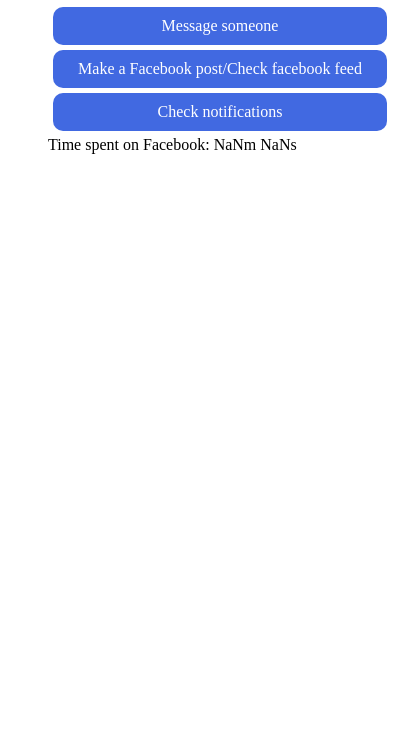
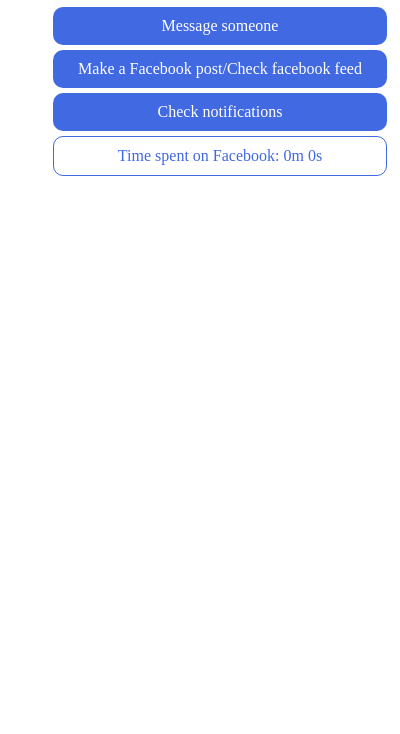
Before and after one commit to iamef/facebook-blocker-extension, a browser extension: page popup.html in a window 400 px wide. Shown: the part 110-844 px from the top of the page. Drawn offline with Linux system fonts and the light colour scheme.

Commit message:
Updated the timeSpent display so that it has a royalblue border with blue text and turns like the other ones when hover, updated the time to 0 if the time is NaN

```diff
--- a/popup.html
+++ b/popup.html
@@ -22,6 +22,29 @@
                 text-decoration: none;
                 color: white;
             }
+
+            #timeSpent{
+                text-align: center;
+                margin: 5px;
+                padding: 10px;
+                background-color: white;
+                border-radius: 10px;
+                border-color: royalblue;
+                border-width: thin;
+                border-style: solid;
+/*                outline-color: royalblue;*/
+/*                outline-width: 3px;*/
+/*                outline-style: inset;*/
+                color: royalblue;/*for text color*/
+
+            }
+
+            #timeSpent:hover{
+                background-color: royalblue;
+                color: white;
+            }
+
+
         </style>
 
 <!--        <base target="_blank">        -->
--- a/popup.js
+++ b/popup.js
@@ -28,6 +28,13 @@
 
     var displayString = "";
 
+    if(isNaN(minutes)){
+        minutes=0;
+    }
+    if(isNaN(seconds)){
+        seconds=0;
+    }
+
     displayString= minutes + "m " + seconds + "s";
 
     /*
```
